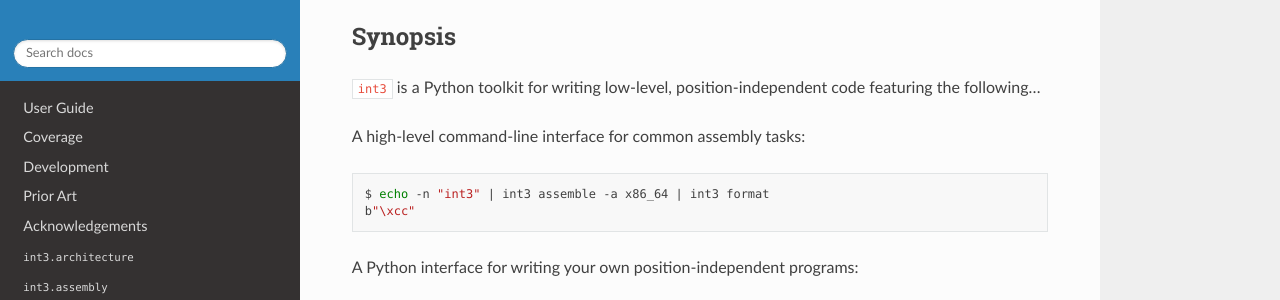
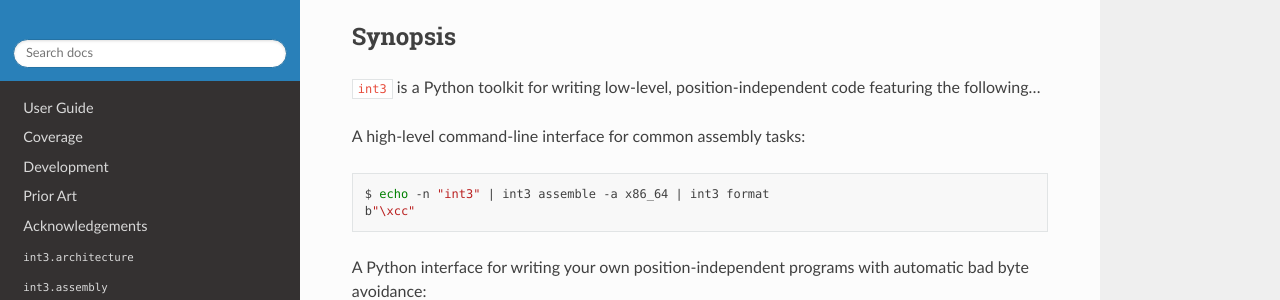
Before and after one commit to welchbj/int3, a Sphinx documentation site: the page built from docs/index.rst, in a window 1280 px wide and 900 px high, scrolled down 364 px, cut to the strip 0-300 px from the top of the window. Built offline with Sphinx 7.4.7 and the Read the Docs theme 3.1.0, drawn with Linux system fonts in a browser that asks for light colours.

Commit message:
Add bad byte avoidance not to readme/index

```diff
--- a/docs/index.rst
+++ b/docs/index.rst
@@ -23,7 +23,7 @@ A high-level command-line interface for common assembly tasks:
     $ echo -n "int3" | int3 assemble -a x86_64 | int3 format
     b"\xcc"
 
-A Python interface for writing your own position-independent programs:
+A Python interface for writing your own position-independent programs with automatic bad byte avoidance:
 
 .. literalinclude:: ../examples/linux/hello_world.py
     :language: python
```
Also changed, not shown: README.md (+1 -1 lines).
